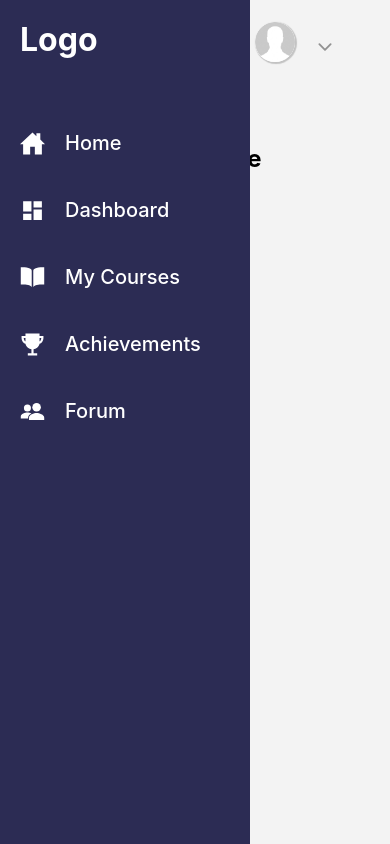
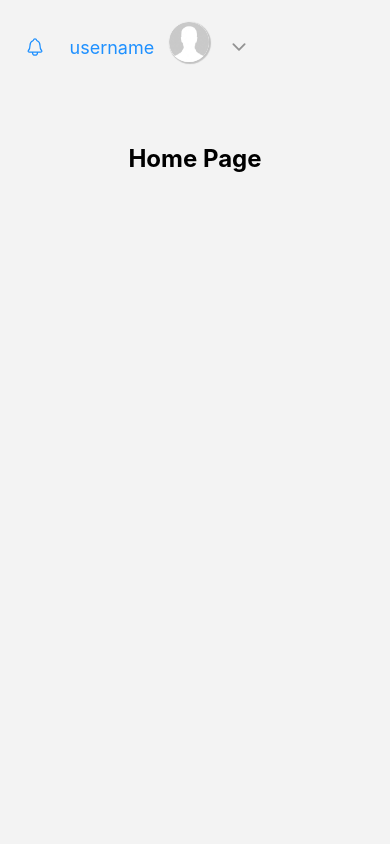
Before and after one commit to paramkeshkamat/react-assignment, a React (Create React App) app: page / in a window 390 px wide. Built offline with nearby package versions, Linux system fonts and the light colour scheme.

Commit message:
responsive styles added

```diff
--- a/src/App.js
+++ b/src/App.js
@@ -7,9 +7,11 @@ import Courses from "./pages/Courses";
 import Achievements from "./pages/Achievements";
 import Forum from "./pages/Forum";
 import ErrorPage from "./pages/ErrorPage";
+import { AppProvider } from "./context/context";
 
 const App = () => {
   return (
+    <AppProvider>
       <Router>
         <Navbar />
         <Sidebar />
@@ -22,6 +24,7 @@ const App = () => {
           <Route exact path="*" component={ErrorPage} />
         </Switch>
       </Router>
+    </AppProvider>
   );
 };
 
--- a/src/components/Navbar.js
+++ b/src/components/Navbar.js
@@ -1,11 +1,36 @@
+import { useEffect, useState } from "react";
+import { useAppContext } from "../context/context";
 import { IoNotificationsOutline, IoChevronDownOutline } from "react-icons/io5";
+import { FaBars } from "react-icons/fa";
 import "../styles/Navbar.css";
 
 const Navbar = () => {
+  const [showHamburger, setHowHamburger] = useState(false);
+  const { showSidebar, setShowSidebar } = useAppContext();
+
+  useEffect(() => {
+    const checkScreenWidth = () => {
+      if (window.innerWidth < 768) {
+        setHowHamburger(true);
+      } else {
+        setHowHamburger(false);
+      }
+    };
+    window.addEventListener("resize", checkScreenWidth);
+    return () => window.removeEventListener("resize", checkScreenWidth);
+  });
+
   return (
     <div className="Navbar">
-      <IoNotificationsOutline />
+      <div
+        style={{ display: showHamburger ? "block" : "none" }}
+        className="hamburger"
+        onClick={() => setShowSidebar(!showSidebar)}
+      >
+        <FaBars />
+      </div>
       <div className="user-details">
+        <IoNotificationsOutline />
         <p>username</p>
         <div className="user-profile">
           <img src="/no-profile.jpg" alt="profile" />
--- a/src/components/Sidebar.js
+++ b/src/components/Sidebar.js
@@ -1,19 +1,40 @@
+import { useEffect, useState } from "react";
+import { Link } from "react-router-dom";
+import { useAppContext } from "../context/context";
 import {
   IoHomeSharp,
   IoBookSharp,
   IoTrophySharp,
   IoPeopleSharp,
+  IoCloseOutline,
 } from "react-icons/io5";
 import { RiDashboardFill } from "react-icons/ri";
-import { Link } from "react-router-dom";
 import "../styles/Sidebar.css";
 
 const Sidebar = () => {
+  const [showCloseBtn, setShowCloseBtn] = useState(false);
+  const { showSidebar, setShowSidebar } = useAppContext();
+
+  useEffect(() => {
+    const checkScreenWidth = () => {
+      if (window.innerWidth < 768) {
+        setShowCloseBtn(true);
+      } else {
+        setShowCloseBtn(false);
+      }
+    };
+    window.addEventListener("resize", checkScreenWidth);
+    return () => window.removeEventListener("resize", checkScreenWidth);
+  });
+
   return (
-    <div className="Sidebar">
-      <Link to="/">
-        <h1 className="logo">Logo</h1>
-      </Link>
+    <div className={`Sidebar ${showSidebar && "show-sidebar"}`}>
+      <div className="logo-header">
+        <Link to="/">
+          <h1 className="logo">Logo</h1>
+        </Link>
+        {showCloseBtn && <IoCloseOutline onClick={() => setShowSidebar(false)} />}
+      </div>
       <div className="sidebar-items">
         <Link to="/">
           <IoHomeSharp />
--- a/src/components/dashboard/Graph.js
+++ b/src/components/dashboard/Graph.js
@@ -19,7 +19,7 @@ const Graph = () => {
                 label: "Last week's progress",
                 data: [2, 3, 5, 2, 1, 3, 2],
                 borderColor: "#2c2c54",
-                borderWidth: 3,
+                borderWidth: 2,
               },
             ],
           }}
--- a/src/components/dashboard/Leaderboard.js
+++ b/src/components/dashboard/Leaderboard.js
@@ -7,6 +7,7 @@ const Leaderboard = () => {
   const [users, setUsers] = useState([]);
   useEffect(() => {
     const getUsers = async () => {
+      try {
         const response = await axios.get(
           "https://dummyapi.io/data/api/user?limit=5",
           {
@@ -14,6 +15,9 @@ const Leaderboard = () => {
           }
         );
         setUsers(response.data.data);
+      } catch (err) {
+        console.log(err.message);
+      }
     };
     getUsers();
   }, []);
--- /dev/null
+++ b/src/context/context.js
@@ -0,0 +1,15 @@
+import { createContext, useState, useContext } from "react";
+
+const AppContext = createContext();
+
+export const AppProvider = ({ children }) => {
+  const [showSidebar, setShowSidebar] = useState(false);
+
+  return (
+    <AppContext.Provider value={{ showSidebar, setShowSidebar }}>
+      {children}
+    </AppContext.Provider>
+  );
+};
+
+export const useAppContext = () => useContext(AppContext);
--- a/src/styles/Navbar.css
+++ b/src/styles/Navbar.css
@@ -6,7 +6,7 @@
   padding-right: 50px;
 }
 
-.Navbar svg {
+.user-details svg {
   font-size: 30px;
   cursor: pointer;
   margin-top: 10px;
@@ -14,11 +14,11 @@
   border-radius: 50%;
   transition: all 0.2s linear;
 }
-.Navbar svg:hover {
+.user-details svg:hover {
   background-color: rgb(230, 230, 230);
 }
 
-.Navbar svg:first-child {
+.user-details svg:first-child {
   color: dodgerblue;
 }
 
@@ -26,7 +26,6 @@
   display: flex;
   justify-content: center;
   align-items: center;
-  margin-left: 40px;
 }
 
 .user-details svg {
@@ -36,6 +35,7 @@
 .user-details p {
   color: dodgerblue;
   font-size: 18px;
+  margin-left: 40px;
 }
 
 .user-profile {
@@ -51,3 +51,21 @@
   height: 100%;
   object-fit: cover;
 }
+
+@media (max-width: 768px) {
+  .Navbar {
+    padding: 0;
+    width: 90vw;
+    margin: auto;
+    justify-content: space-between;
+  }
+  .user-details p {
+    margin-left: 20px;
+  }
+  .hamburger svg {
+    color: dodgerblue;
+    font-size: 25px;
+    margin-top: 10px;
+    cursor: pointer;
+  }
+}
--- a/src/styles/Sidebar.css
+++ b/src/styles/Sidebar.css
@@ -8,9 +8,14 @@
   left: 0;
 }
 
-.logo {
+.logo-header {
+  display: flex;
+  justify-content: space-between;
+  align-items: center;
+  padding: 20px;
+}
+.logo-header h1 {
   color: #fff;
-  padding: 20px;
 }
 
 .sidebar-items {
@@ -40,3 +45,19 @@
   cursor: pointer;
   color: #fff;
 }
+
+@media (max-width: 768px) {
+  .Sidebar {
+    transform: translate(-100%);
+    transition: all 0.15s linear;
+    z-index: 999;
+  }
+  .show-sidebar {
+    transform: translate(0);
+  }
+  .logo-header svg {
+    font-size: 25px;
+    margin-top: 5px;
+    cursor: pointer;
+  }
+}
--- a/src/styles/dashboard/index.css
+++ b/src/styles/dashboard/index.css
@@ -28,3 +28,44 @@
   padding: 15px;
   height: auto;
 }
+
+@media (max-width: 998px) {
+  .Dashboard {
+    grid-template-columns: repeat(2, 1fr);
+  }
+  .Dashboard div:nth-child(3) {
+    grid-column: 1/2;
+    grid-row: 2/3;
+  }
+  .Dashboard div:nth-child(4) {
+    grid-column: 1/3;
+    grid-row: 3/4;
+  }
+  .Dashboard div:nth-child(5) {
+    grid-column: 2/3;
+    grid-row: 2/3;
+  }
+
+  .Dashboard div:nth-child(4) {
+    grid-column: 1/3;
+  }
+}
+
+@media (max-width: 768px) {
+  .Dashboard {
+    margin-left: 0;
+    margin: auto;
+    width: 100%;
+  }
+}
+
+@media (max-width: 576px) {
+  .Dashboard {
+    display: block;
+    width: 90vw;
+    padding: 20px 0;
+  }
+  .Dashboard div {
+    margin-bottom: 20px;
+  }
+}
```
Lines whose indentation alone changed are shown as unchanged.
